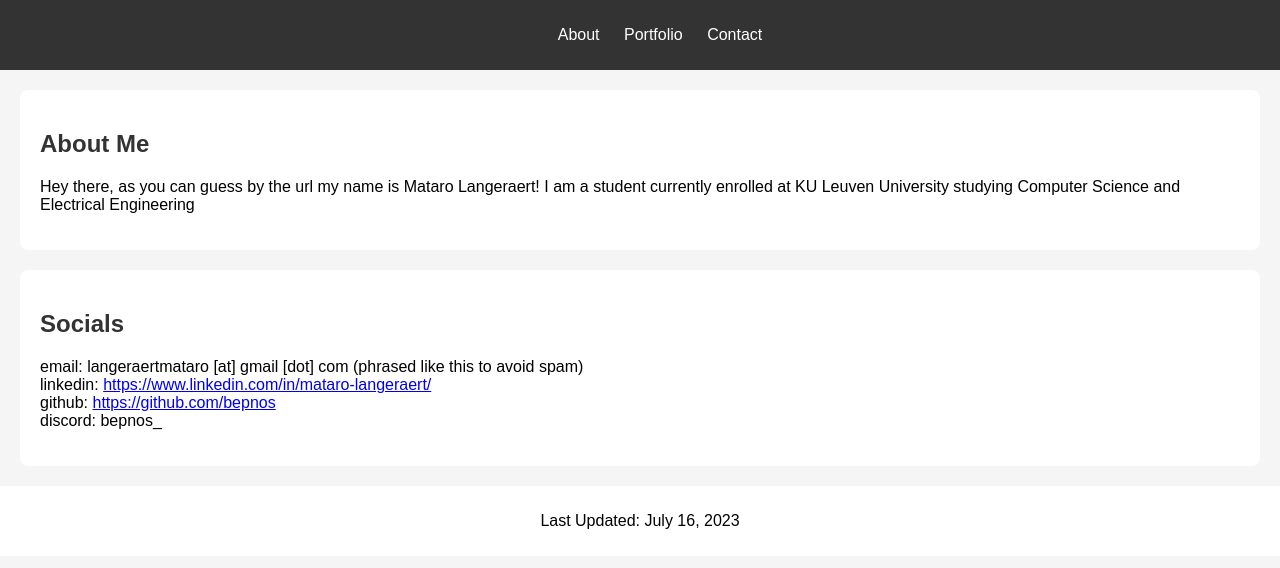
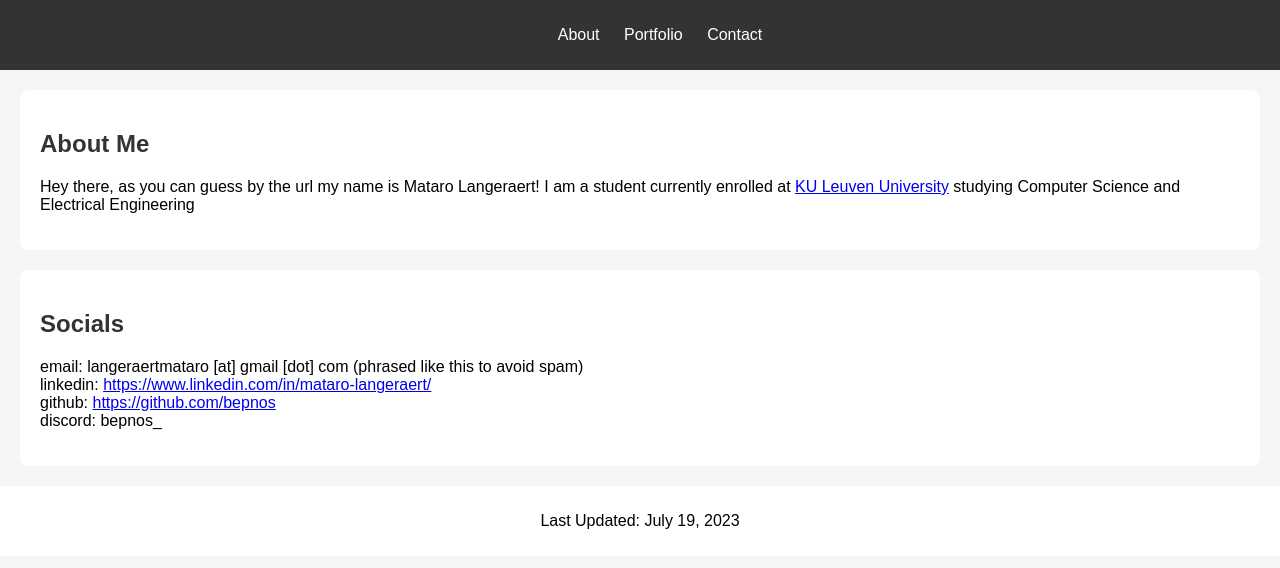
Before and after one commit to bepnos/Website, a website: page src/index.html in a window 1280 px wide. Drawn offline with Linux system fonts and the light colour scheme.

Commit message:
Added hyperlink

```diff
--- a/src/index.html
+++ b/src/index.html
@@ -65,7 +65,7 @@
 
         <section id="about">
             <h1>About Me</h1>
-            <p>Hey there, as you can guess by the url my name is Mataro Langeraert! I am a student currently enrolled at KU Leuven University studying Computer Science and Electrical Engineering</p>
+            <p>Hey there, as you can guess by the url my name is Mataro Langeraert! I am a student currently enrolled at <a href="https://www.kuleuven.be/english/kuleuven/">KU Leuven University</a> studying Computer Science and Electrical Engineering</p>
         </section>
 
         <section id="contact">
@@ -77,7 +77,7 @@
         </section>
 
         <footer id="footer">
-            <p>Last Updated: July 16, 2023</p>
+            <p>Last Updated: July 19, 2023</p>
         </footer>
     </body>
 </html>
```
